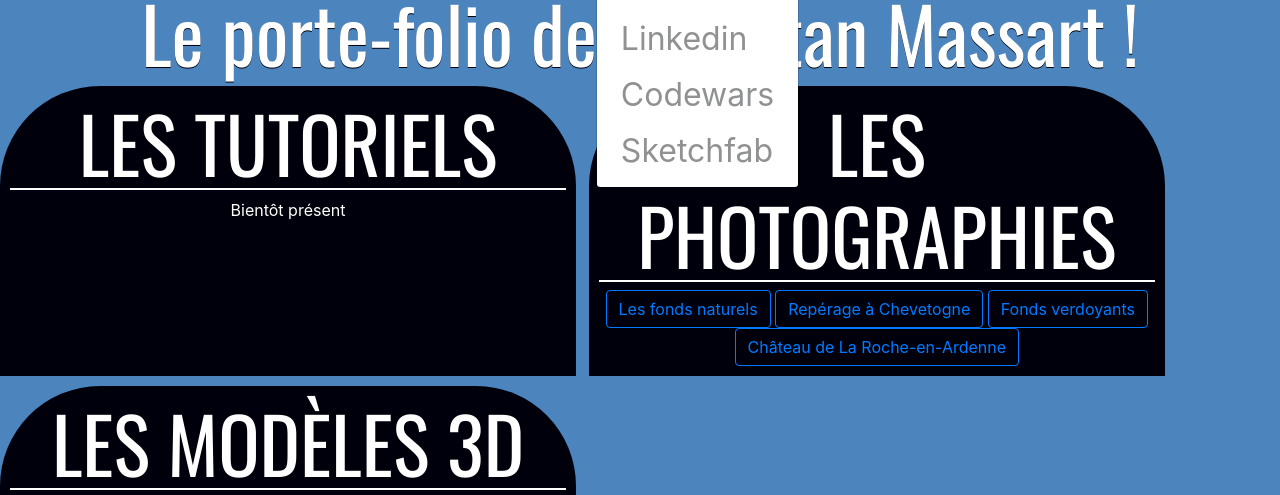
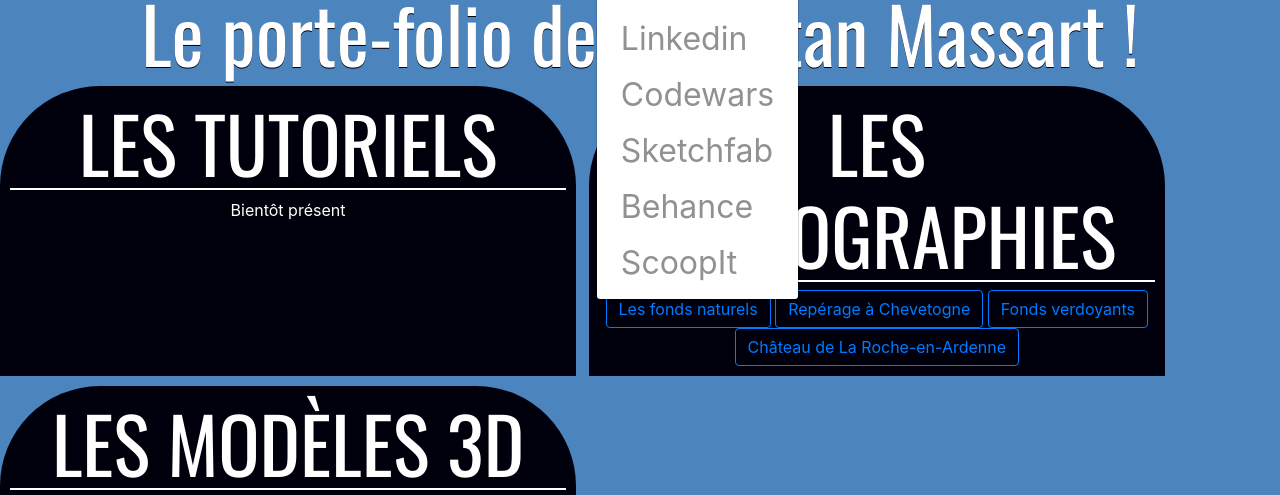
Before and after one commit to DzenetanMassart/dzenetanmassart.github.io, a plain HTML site: page porte-folio.html in a window 1280 px wide. Both pictures are taken after a click on the link "Réseau". Shown: the part 127-622 px from the top of the page. Drawn offline with nearby package versions, Linux system fonts and the light colour scheme; files that its build step writes are made by us from their sources.

Commit message:
Ajout de ScoopIt
ScoopIt est un site web pour rassembler des articles autour de topic.

```diff
--- a/porte-folio.html
+++ b/porte-folio.html
@@ -42,6 +42,9 @@
                             <a class="dropdown-item" href="https://www.linkedin.com/in/dzenetan-massart/">Linkedin</a>
                             <a class="dropdown-item" href="https://www.codewars.com/users/DzenetanMassart">Codewars</a>
                             <a class="dropdown-item" href="https://sketchfab.com/DzenetanMassart/models">Sketchfab</a>
+                            <a class="dropdown-item" href="https://www.behance.net/dznetanmassart">Behance</a>
+                            <a class="dropdown-item" href="https://www.scoop.it/topic/les-applications-en-ligne">ScoopIt</a>
+
                         </div>
                     </li>
 
```
Also changed, not shown: index.html (+1 -0 lines).
